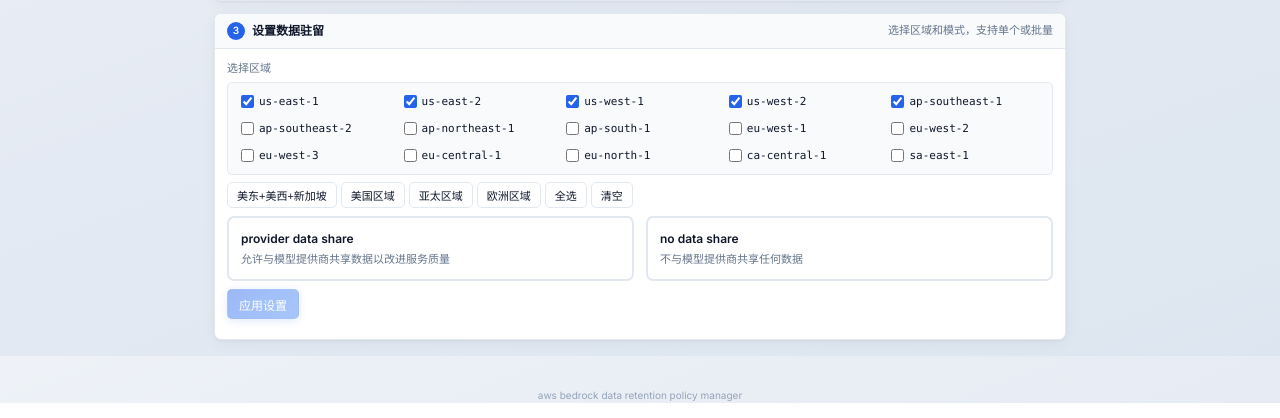
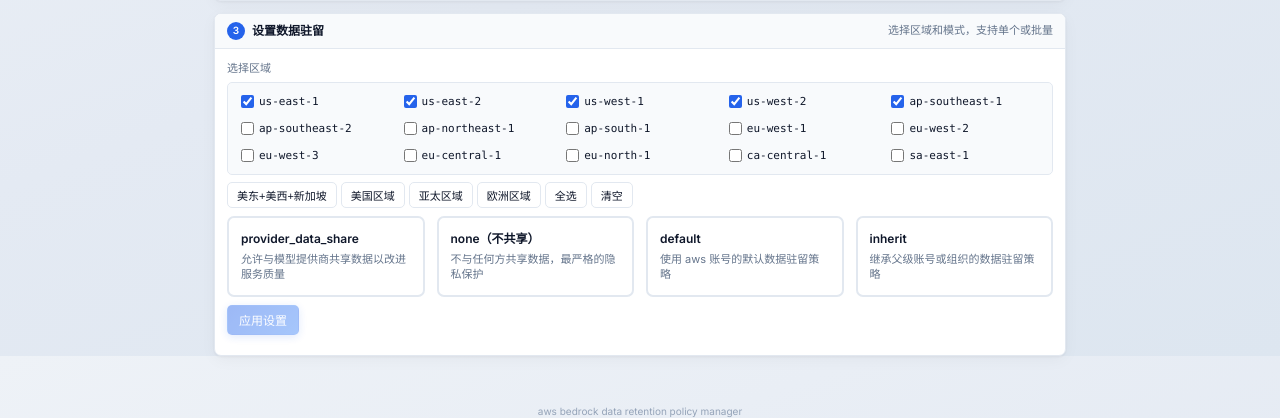
Before and after one commit to nikowjc666/bedrocktags, a Flask app: page /data-retention in a window 1280 px wide. Shown: the part 444-862 px from the top of the page. Run offline with Flask 3, Linux system fonts and the light colour scheme.

Commit message:
更新内容：完善发现的bug

```diff
--- a/app.py
+++ b/app.py
@@ -230,17 +230,30 @@ def _build_model_source_index(br, region):
 
 
 def _get_source_type(source_id):
-    """根据源 ID 判断是否为 global 类型"""
+    """根据源 ID 或 ARN 判断来源类型"""
     if not source_id:
         return "unknown"
-    if source_id.startswith("global."):
+    # 如果是完整 ARN，提取最后的 ID 部分
+    # arn:aws:bedrock:us-east-1::inference-profile/global.anthropic.claude-fable-5
+    # arn:aws:bedrock:us-east-1::foundation-model/anthropic.claude-fable-5
+    sid = source_id
+    if "/foundation-model/" in sid:
+        return "foundation"
+    if "/inference-profile/" in sid:
+        sid = sid.split("/inference-profile/", 1)[1]
+    # 现在 sid 是短 ID，如 global.anthropic.xxx 或 us.anthropic.xxx
+    if sid.startswith("global."):
         return "global"
-    elif source_id.startswith("us."):
+    elif sid.startswith("us."):
         return "us"
-    elif source_id.startswith("eu."):
+    elif sid.startswith("eu."):
         return "eu"
+    elif sid.startswith("ap."):
+        return "ap"
+    elif "foundation-model" in sid:
+        return "foundation"
     else:
-        return "foundation"
+        return "unknown"
 
 
 def _resolve_copy_from(br, region, ver, index=None):
@@ -1169,25 +1182,15 @@ def test_profile():
                 models = p.get("models", [])
                 source_info = None
                 if models:
-                    # 从 models 中获取 copyFrom 信息
                     first_model = models[0]
                     copy_from = first_model.get("modelArn", "")
-                    if "inference-profile" in copy_from:
-                        # 提取源 inference profile ID
-                        source_id = copy_from.split("/")[-1] if "/" in copy_from else copy_from
-                        source_type = _get_source_type(source_id)
-                        source_info = {
-                            "copyFrom": source_id,
-                            "sourceType": source_type,
-                            "isGlobal": source_type == "global"
-                        }
-                    else:
-                        # Foundation model
-                        source_info = {
-                            "copyFrom": copy_from,
-                            "sourceType": "foundation",
-                            "isGlobal": False
-                        }
+                    # 直接把完整 ARN 传给 _get_source_type，它内部会处理
+                    source_type = _get_source_type(copy_from)
+                    source_info = {
+                        "copyFrom": copy_from,
+                        "sourceType": source_type,
+                        "isGlobal": source_type == "global"
+                    }
 
                 if source_info:
                     result.update(source_info)
@@ -1497,18 +1500,23 @@ def export_quotas_excel():
         model, qtype = _parse_name(row.get("name", ""))
         key = (region, model)
         if key not in agg:
-            agg[key] = {"tpd": None, "tpm": None}
+            agg[key] = {"tpd": None, "tpm": None, "rpm": None}
             if region not in region_order:
                 region_order.append(region)
         if qtype == "TPD":
             agg[key]["tpd"] = row.get("value")
         elif qtype == "TPM":
             agg[key]["tpm"] = row.get("value")
+        elif qtype == "RPM":
+            agg[key]["rpm"] = row.get("value")
 
     sorted_keys = []
     for region in region_order:
         region_keys = sorted([k for k in agg if k[0] == region], key=lambda x: x[1])
         sorted_keys.extend(region_keys)
+
+    # 判断是否有任何 RPM 数据
+    has_rpm = any(v["rpm"] is not None for v in agg.values())
 
     # ── 构建 Excel ────────────────────────────────────────────
     wb = Workbook()
@@ -1526,6 +1534,8 @@ def export_quotas_excel():
 
     # ── 第1行：列标题 ─────────────────────────────────────────
     headers = ["AWS ID", "区域", "模型名称", "TPD", "TPM"]
+    if has_rpm:
+        headers.append("RPM")
     for col, h in enumerate(headers, start=1):
         c = ws.cell(row=1, column=col, value=h)
         c.font      = Font(bold=True)
@@ -1539,11 +1549,9 @@ def export_quotas_excel():
         vals = agg[key]
         r = i + 2  # 数据从第2行开始
 
-        # AWS ID 每行都写值，最后统一合并
         ws.cell(row=r, column=1, value=account_id).border = border
         ws.cell(row=r, column=1).alignment = center
 
-        # 区域只在该区域第一条显示
         region_first = (i == 0 or sorted_keys[i-1][0] != region)
         ws.cell(row=r, column=2, value=region if region_first else "").border = border
         ws.cell(row=r, column=2).alignment = left
@@ -1551,7 +1559,10 @@ def export_quotas_excel():
         ws.cell(row=r, column=3, value=model).border = border
         ws.cell(row=r, column=3).alignment = left
 
-        for col, val in [(4, vals["tpd"]), (5, vals["tpm"])]:
+        num_cols = [(4, vals["tpd"]), (5, vals["tpm"])]
+        if has_rpm:
+            num_cols.append((6, vals["rpm"]))
+        for col, val in num_cols:
             c = ws.cell(row=r, column=col)
             c.value = val if val is not None else "—"
             c.alignment = center
@@ -1595,7 +1606,10 @@ def export_quotas_excel():
             c.border    = border
 
     # ── 列宽 ─────────────────────────────────────────────────
-    for i, w in enumerate([16, 16, 38, 16, 16], start=1):
+    col_widths = [16, 16, 38, 16, 16]
+    if has_rpm:
+        col_widths.append(16)
+    for i, w in enumerate(col_widths, start=1):
         ws.column_dimensions[get_column_letter(i)].width = w
 
     ws.freeze_panes = "A2"
@@ -1935,7 +1949,7 @@ def set_data_retention():
     if not all([ak, sk, region, mode]):
         return jsonify({"ok": False, "error": "请填写必要参数"}), 400
 
-    if mode not in ["provider_data_share", "no_data_share"]:
+    if mode not in ["provider_data_share", "none", "default", "inherit"]:
         return jsonify({"ok": False, "error": "无效的数据驻留模式"}), 400
 
     try:
--- a/templates/data_retention.html
+++ b/templates/data_retention.html
@@ -173,16 +173,26 @@ input,textarea,select{font-family:inherit;text-transform:none}
     <label style="font-size:11px;color:var(--t2);font-weight:500;display:block;margin-bottom:5px">选择区域</label>
     <div id="setGrid" class="region-grid"></div>
     <div class="shortcuts" id="setShortcuts"></div>
-    <div class="mode-grid">
+    <div class="mode-grid" style="grid-template-columns:1fr 1fr 1fr 1fr">
       <div class="mode-option" onclick="selMode('provider_data_share')">
         <input type="radio" name="mode" value="provider_data_share">
-        <div class="mode-title">Provider Data Share</div>
+        <div class="mode-title">provider_data_share</div>
         <div class="mode-desc">允许与模型提供商共享数据以改进服务质量</div>
       </div>
-      <div class="mode-option" onclick="selMode('no_data_share')">
-        <input type="radio" name="mode" value="no_data_share">
-        <div class="mode-title">No Data Share</div>
-        <div class="mode-desc">不与模型提供商共享任何数据</div>
+      <div class="mode-option" onclick="selMode('none')">
+        <input type="radio" name="mode" value="none">
+        <div class="mode-title">none（不共享）</div>
+        <div class="mode-desc">不与任何方共享数据，最严格的隐私保护</div>
+      </div>
+      <div class="mode-option" onclick="selMode('default')">
+        <input type="radio" name="mode" value="default">
+        <div class="mode-title">default</div>
+        <div class="mode-desc">使用 AWS 账号的默认数据驻留策略</div>
+      </div>
+      <div class="mode-option" onclick="selMode('inherit')">
+        <input type="radio" name="mode" value="inherit">
+        <div class="mode-title">inherit</div>
+        <div class="mode-desc">继承父级账号或组织的数据驻留策略</div>
       </div>
     </div>
     <div class="fr mt8">
```
Also changed, not shown: templates/index.html (+24 -7 lines).
